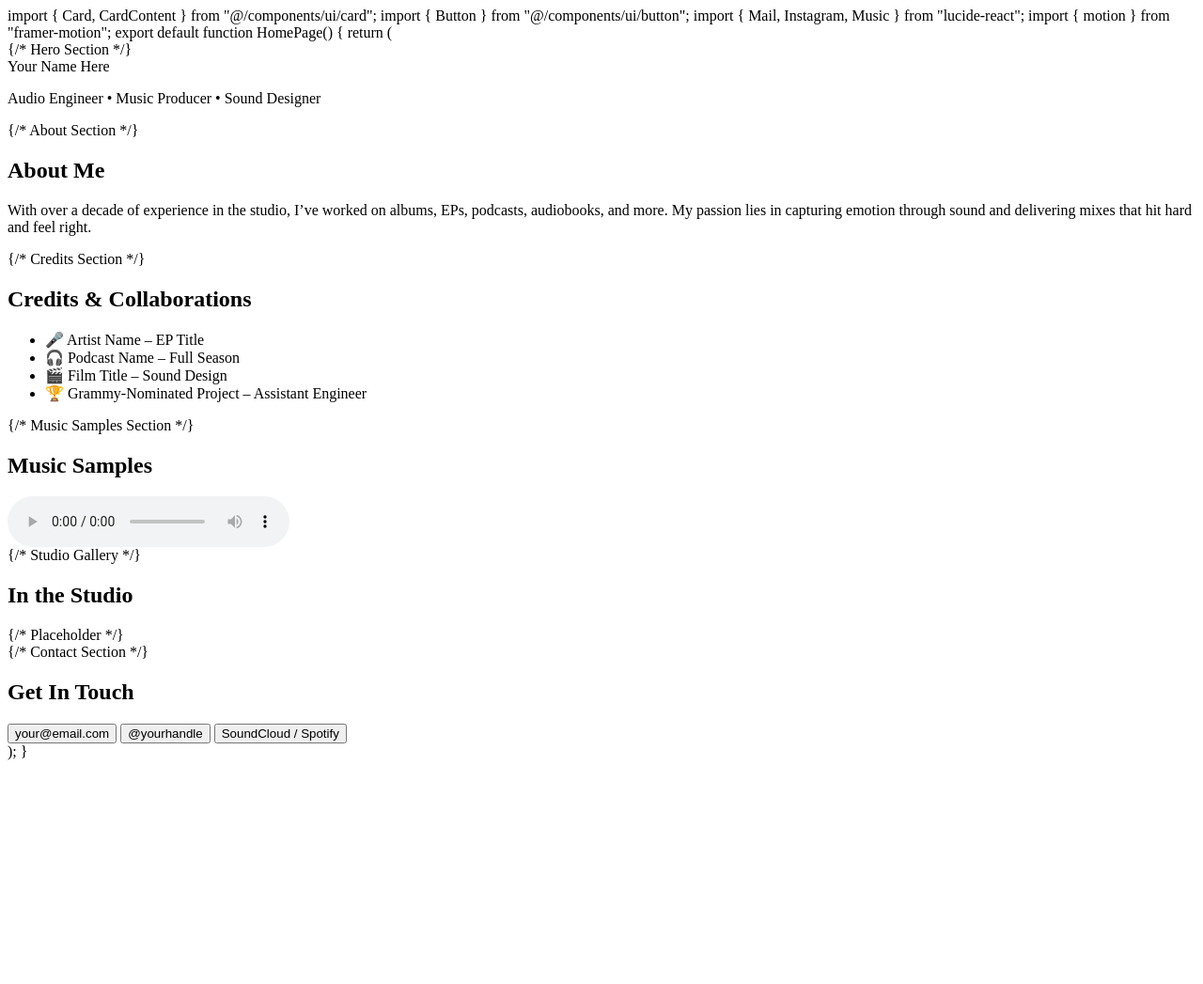
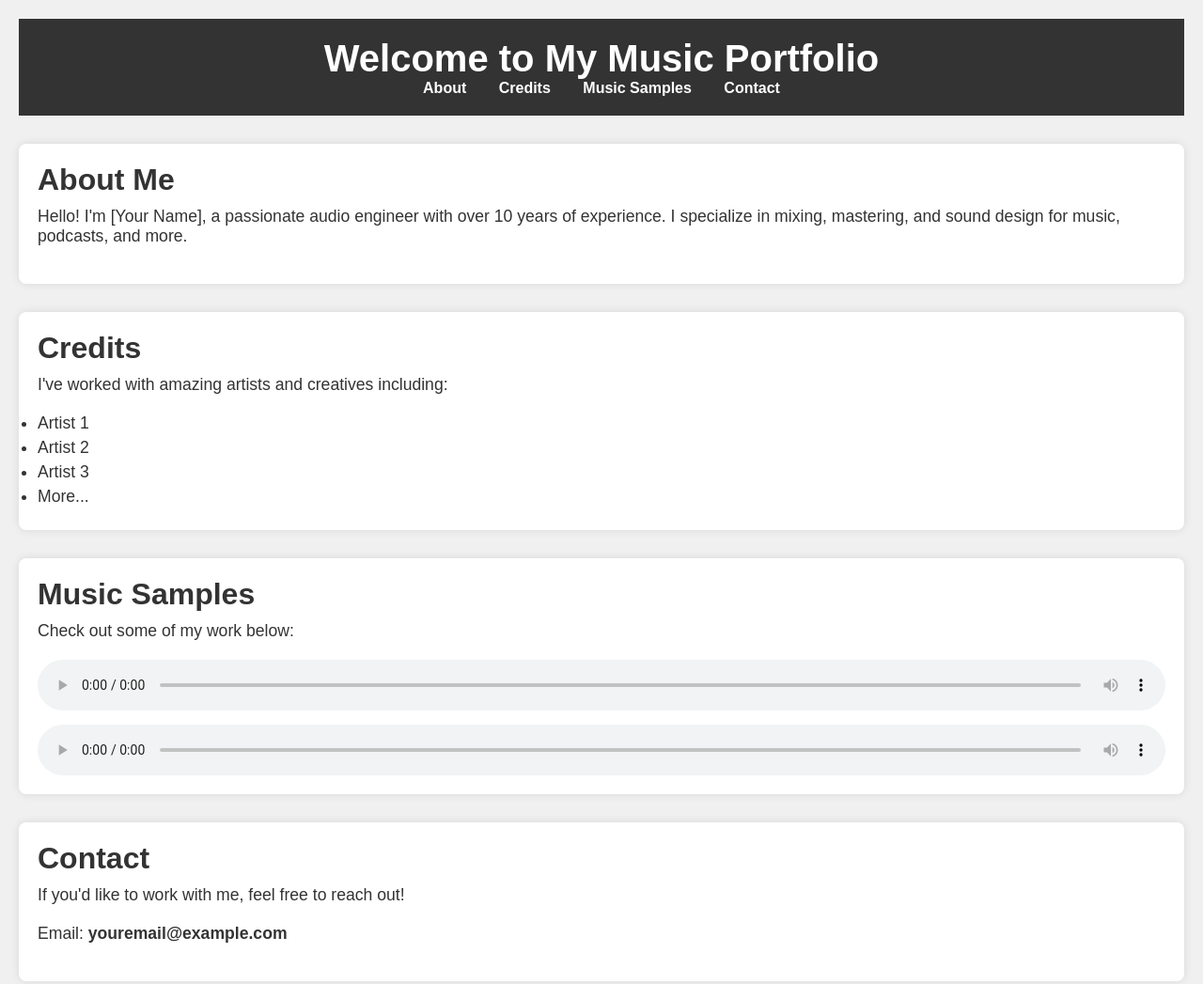
Before and after one commit to Frank3am/Music-Portfolio, a plain HTML site: page Index.html in a window 1280 px wide. Shown: the top 1047 px of the page at 94% size. Before the commit the page ends 817 px from the top, so only its background shows below. Drawn offline with Linux system fonts and the light colour scheme.

Commit message:
Add files via upload
New Updated Index.html

```diff
--- a/Index.html
+++ b/Index.html
@@ -1,88 +1,64 @@
-import { Card, CardContent } from "@/components/ui/card";
-import { Button } from "@/components/ui/button";
-import { Mail, Instagram, Music } from "lucide-react";
-import { motion } from "framer-motion";
+<!DOCTYPE html>
+<html lang="en">
+<head>
+    <meta charset="UTF-8">
+    <meta name="viewport" content="width=device-width, initial-scale=1.0">
+    <meta http-equiv="X-UA-Compatible" content="ie=edge">
+    <title>Your Music Portfolio</title>
+    <link rel="stylesheet" href="styles.css">
+</head>
+<body>
 
-export default function HomePage() {
-  return (
-    <main className="bg-black text-white min-h-screen font-sans">
-      {/* Hero Section */}
-      <section className="flex flex-col items-center justify-center text-center py-20 px-4">
-        <motion.h1
-          initial={{ opacity: 0, y: -20 }}
-          animate={{ opacity: 1, y: 0 }}
-          transition={{ duration: 0.8 }}
-          className="text-4xl md:text-6xl font-bold"
-        >
-          Your Name Here
-        </motion.h1>
-        <p className="text-lg md:text-xl text-gray-400 mt-4">
-          Audio Engineer • Music Producer • Sound Designer
-        </p>
-      </section>
+    <header>
+        <h1>Welcome to My Music Portfolio</h1>
+        <nav>
+            <ul>
+                <li><a href="#about">About</a></li>
+                <li><a href="#credits">Credits</a></li>
+                <li><a href="#music">Music Samples</a></li>
+                <li><a href="#contact">Contact</a></li>
+            </ul>
+        </nav>
+    </header>
 
-      {/* About Section */}
-      <section className="max-w-4xl mx-auto py-16 px-4">
-        <h2 className="text-3xl font-bold mb-6">About Me</h2>
-        <p className="text-gray-300 text-lg leading-relaxed">
-          With over a decade of experience in the studio, I’ve worked on albums, EPs, podcasts, audiobooks, and more. My passion lies in capturing emotion through sound and delivering mixes that hit hard and feel right.
-        </p>
-      </section>
+    <section id="about">
+        <h2>About Me</h2>
+        <p>Hello! I'm [Your Name], a passionate audio engineer with over 10 years of experience. I specialize in mixing, mastering, and sound design for music, podcasts, and more.</p>
+    </section>
 
-      {/* Credits Section */}
-      <section className="bg-gray-900 py-16 px-4">
-        <div className="max-w-5xl mx-auto">
-          <h2 className="text-3xl font-bold mb-6">Credits & Collaborations</h2>
-          <ul className="grid grid-cols-1 md:grid-cols-2 gap-4 text-gray-300">
-            <li>🎤 Artist Name – EP Title</li>
-            <li>🎧 Podcast Name – Full Season</li>
-            <li>🎬 Film Title – Sound Design</li>
-            <li>🏆 Grammy-Nominated Project – Assistant Engineer</li>
-          </ul>
-        </div>
-      </section>
+    <section id="credits">
+        <h2>Credits</h2>
+        <p>I've worked with amazing artists and creatives including:</p>
+        <ul>
+            <li>Artist 1</li>
+            <li>Artist 2</li>
+            <li>Artist 3</li>
+            <li>More...</li>
+        </ul>
+    </section>
 
-      {/* Music Samples Section */}
-      <section className="max-w-4xl mx-auto py-16 px-4">
-        <h2 className="text-3xl font-bold mb-6">Music Samples</h2>
-        <Card className="bg-gray-800">
-          <CardContent className="p-4">
-            <audio controls className="w-full">
-              <source src="/sample-track.mp3" type="audio/mpeg" />
-              Your browser does not support the audio element.
-            </audio>
-          </CardContent>
-        </Card>
-      </section>
+    <section id="music">
+        <h2>Music Samples</h2>
+        <p>Check out some of my work below:</p>
+        <audio controls>
+            <source src="sample1.mp3" type="audio/mp3">
+            Your browser does not support the audio element.
+        </audio>
+        <audio controls>
+            <source src="sample2.mp3" type="audio/mp3">
+            Your browser does not support the audio element.
+        </audio>
+    </section>
 
-      {/* Studio Gallery */}
-      <section className="bg-gray-900 py-16 px-4">
-        <div className="max-w-5xl mx-auto">
-          <h2 className="text-3xl font-bold mb-6">In the Studio</h2>
-          <div className="grid grid-cols-2 md:grid-cols-4 gap-4">
-            <div className="bg-gray-700 h-40 rounded-lg">{/* Placeholder */}</div>
-            <div className="bg-gray-700 h-40 rounded-lg"></div>
-            <div className="bg-gray-700 h-40 rounded-lg"></div>
-            <div className="bg-gray-700 h-40 rounded-lg"></div>
-          </div>
-        </div>
-      </section>
+    <section id="contact">
+        <h2>Contact</h2>
+        <p>If you'd like to work with me, feel free to reach out!</p>
+        <p>Email: <a href="mailto:youremail@example.com">youremail@example.com</a></p>
+    </section>
 
-      {/* Contact Section */}
-      <section className="max-w-4xl mx-auto py-16 px-4">
-        <h2 className="text-3xl font-bold mb-6">Get In Touch</h2>
-        <div className="flex flex-col gap-4">
-          <Button variant="outline" className="w-fit">
-            <Mail className="mr-2" /> your@email.com
-          </Button>
-          <Button variant="outline" className="w-fit">
-            <Instagram className="mr-2" /> @yourhandle
-          </Button>
-          <Button variant="outline" className="w-fit">
-            <Music className="mr-2" /> SoundCloud / Spotify
-          </Button>
-        </div>
-      </section>
-    </main>
-  );
-}
+    <footer>
+        <p>&copy; 2025 [Your Name]. All rights reserved.</p>
+    </footer>
+
+</body>
+</html>
```
